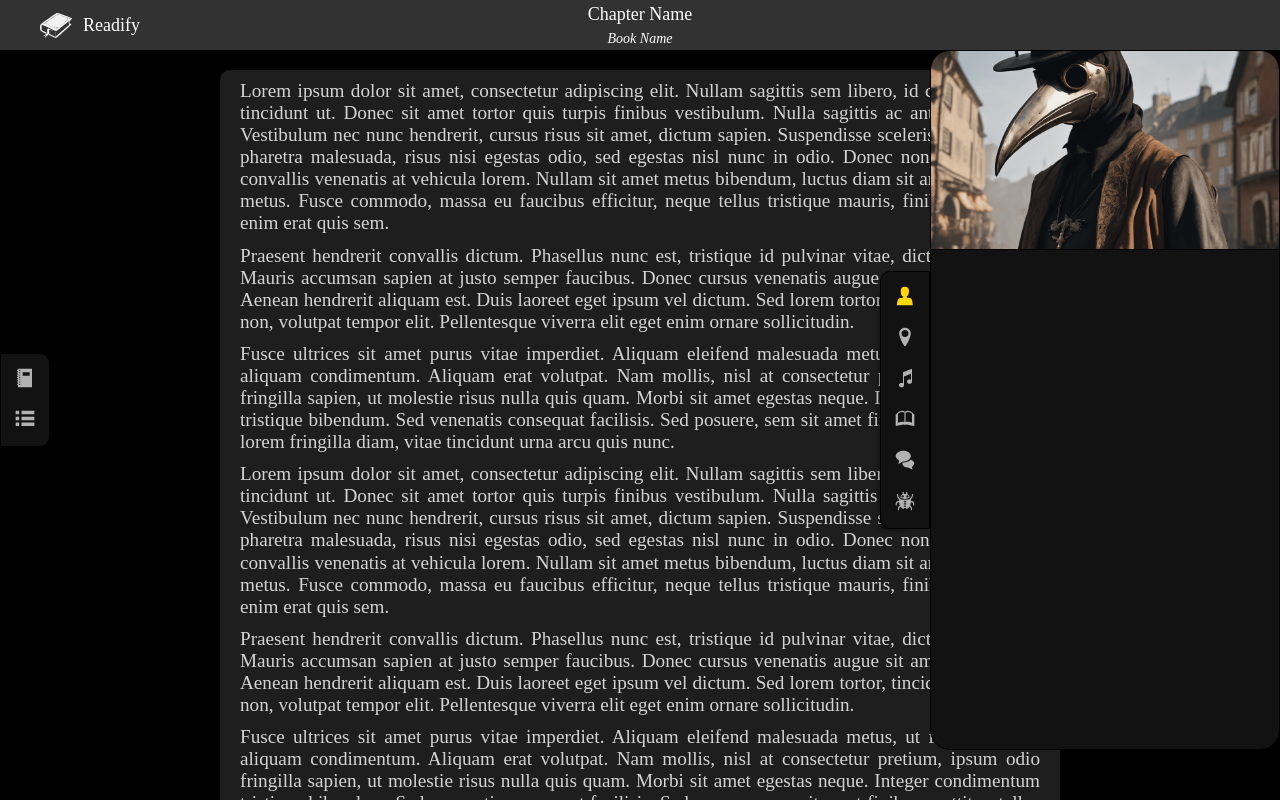
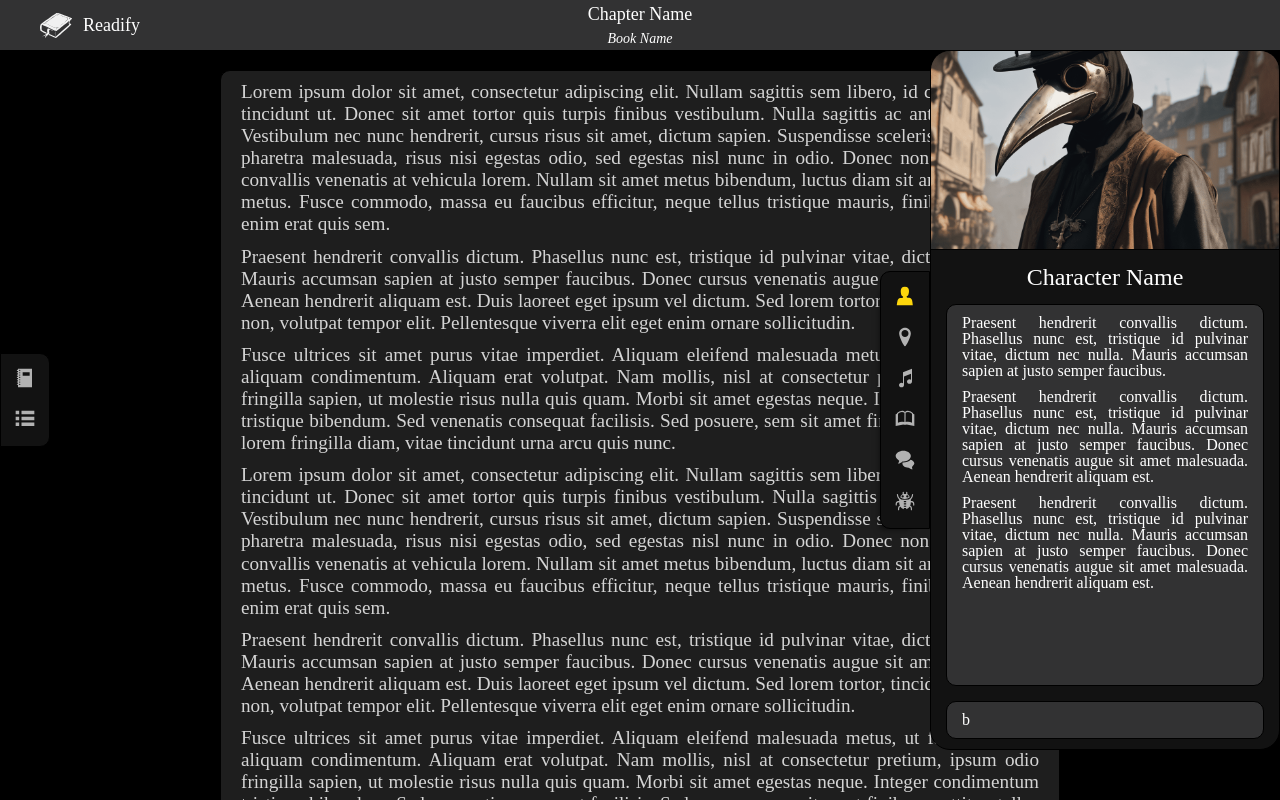
Before and after one commit to Zendrians/ER-Reader, a React (Vite) app: page / in a window 1280 px wide. Both pictures are taken after a click on the button 1255 px from the left and 297 px from the top of the page. Shown: the top 800 px of the page. Built offline with nearby package versions, Linux system fonts and the light colour scheme.

Commit message:
Add Charecter Panel UI

```diff
--- a/src/modules/Reader/components/charactersPanel/CharactersPanel.css
+++ b/src/modules/Reader/components/charactersPanel/CharactersPanel.css
@@ -10,3 +10,16 @@
   object-fit: cover;
   border-bottom: 1px solid var(--border-color);
 }
+
+.charactersPanel__contentContainer {
+  display: grid;
+  grid-template-rows: min-content 1fr min-content;
+  row-gap: 15px;
+  padding: 15px 15px 10px;
+  overflow-y: hidden;
+}
+
+.charactersPanel__characterName {
+  font-size: 24px;
+  justify-self: center;
+}
--- a/src/modules/Reader/components/charactersPanel/CharactersPanel.tsx
+++ b/src/modules/Reader/components/charactersPanel/CharactersPanel.tsx
@@ -1,11 +1,37 @@
 import React from "react";
 import "./CharactersPanel.css";
+import ContentBox from "../../../Shared/components/contentBox/ContentBox";
 
 const CharactersPanel: React.FC = () => {
   return (
     <div className="charactersPanel">
-      <img className="charactersPanel__img" src="placeHolders/CharacterTest.png" />
-      <div></div>
+      <img
+        className="charactersPanel__img"
+        src="placeHolders/CharacterTest.png"
+      />
+      <div className="charactersPanel__contentContainer">
+        <h3 className="charactersPanel__characterName">Character Name</h3>
+        <ContentBox>
+          <p style={{ marginBottom: "10px" }}>
+            Praesent hendrerit convallis dictum. Phasellus nunc est, tristique
+            id pulvinar vitae, dictum nec nulla. Mauris accumsan sapien at justo
+            semper faucibus.
+          </p>
+          <p style={{ marginBottom: "10px" }}>
+            Praesent hendrerit convallis dictum. Phasellus nunc est, tristique
+            id pulvinar vitae, dictum nec nulla. Mauris accumsan sapien at justo
+            semper faucibus. Donec cursus venenatis augue sit amet malesuada.
+            Aenean hendrerit aliquam est.
+          </p>
+          <p style={{ marginBottom: "10px" }}>
+            Praesent hendrerit convallis dictum. Phasellus nunc est, tristique
+            id pulvinar vitae, dictum nec nulla. Mauris accumsan sapien at justo
+            semper faucibus. Donec cursus venenatis augue sit amet malesuada.
+            Aenean hendrerit aliquam est.
+          </p>
+        </ContentBox>
+        <ContentBox>b</ContentBox>
+      </div>
     </div>
   );
 };
--- a/src/modules/Reader/components/readerMainArea/ReaderMainArea.css
+++ b/src/modules/Reader/components/readerMainArea/ReaderMainArea.css
@@ -15,6 +15,7 @@
     border-radius: 10px;
     padding: 10px 20px;
     text-align: justify;
+    border: 1px solid var(--border-color);
 }
 
 .readerMainArea__readingPanel p {
```
